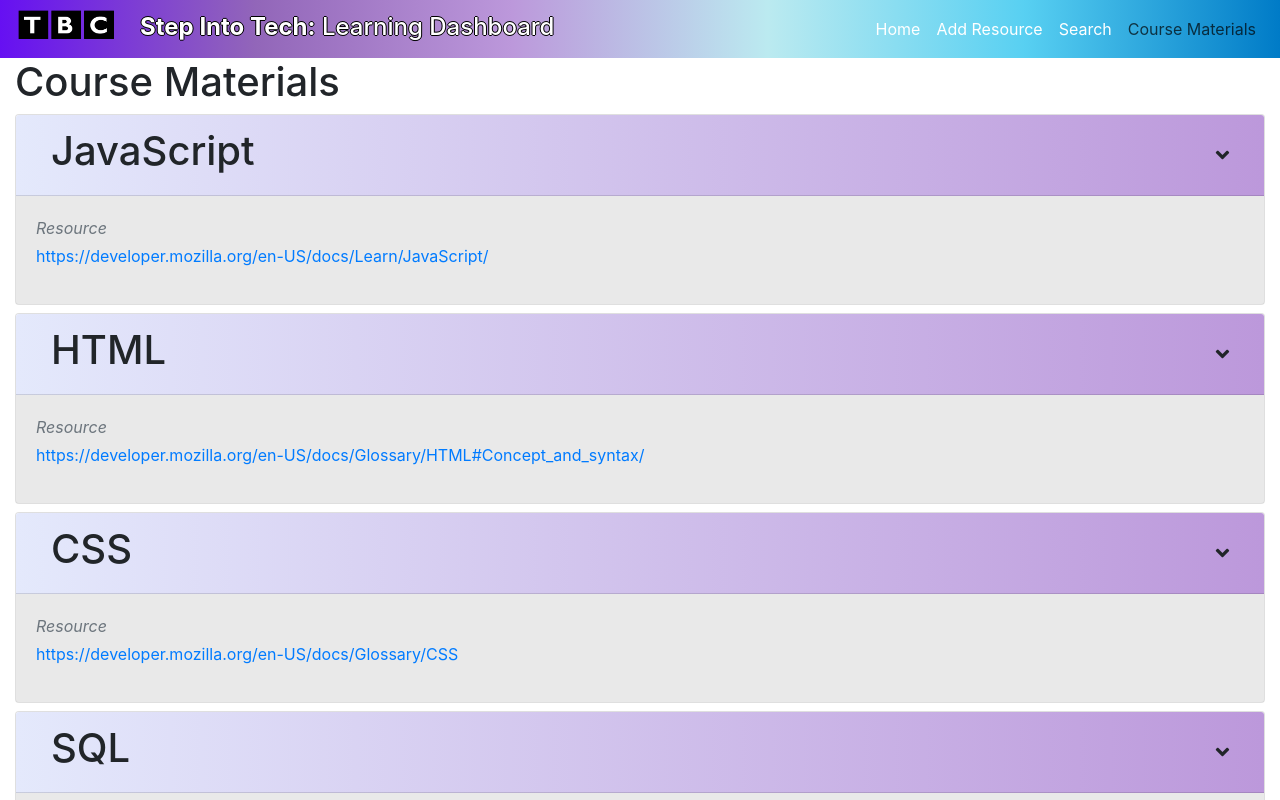
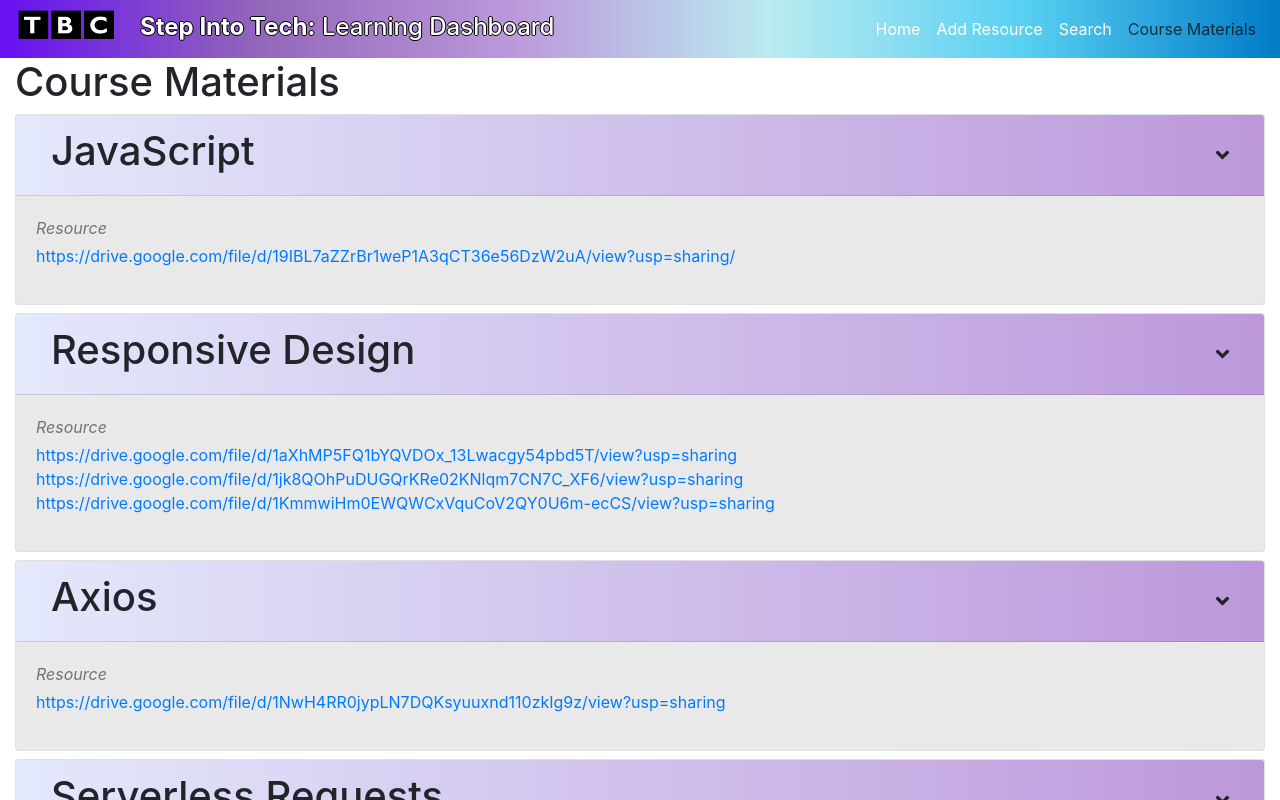
Before and after one commit to learningdashboard/learningdashboard_frontend, a React app: page / in a window 1280 px wide. Both pictures are taken after a click on the link "Course Materials". Shown: the top 800 px of the page. Built offline with nearby package versions, Linux system fonts and the light colour scheme; no server answers.

Commit message:
updated URL with webinars

```diff
--- a/src/viewcomponents/CourseMaterialsView.js
+++ b/src/viewcomponents/CourseMaterialsView.js
@@ -14,19 +14,46 @@ export default class CourseMaterialsView extends React.Component {
             courseMaterials: [
                 {
                     course: "JavaScript",
-                    url: "https://developer.mozilla.org/en-US/docs/Learn/JavaScript/"
+                    urls: ["https://drive.google.com/file/d/19IBL7aZZrBr1weP1A3qCT36e56DzW2uA/view?usp=sharing/"]
                 },
                 {
-                    course: "HTML",
-                    url: "https://developer.mozilla.org/en-US/docs/Glossary/HTML#Concept_and_syntax/"
+                    course: "Responsive Design",
+                    urls: ["https://drive.google.com/file/d/1aXhMP5FQ1bYQVDOx_13Lwacgy54pbd5T/view?usp=sharing",
+                        "https://drive.google.com/file/d/1jk8QOhPuDUGQrKRe02KNlqm7CN7C_XF6/view?usp=sharing",
+                        "https://drive.google.com/file/d/1KmmwiHm0EWQWCxVquCoV2QY0U6m-ecCS/view?usp=sharing"]
                 },
                 {
-                    course: "CSS",
-                    url: "https://developer.mozilla.org/en-US/docs/Glossary/CSS"
+                    course: "Axios",
+                    urls: ["https://drive.google.com/file/d/1NwH4RR0jypLN7DQKsyuuxnd110zkIg9z/view?usp=sharing"]
+                },
+                {
+                    course: "Serverless Requests",
+                    urls: ["https://drive.google.com/file/d/1xmBcArEO6dM1kpT2oSTAuYcSYjrN-7_u/view?usp=sharing",
+                        "https://drive.google.com/file/d/1eFLlEFL8hBc_ZdZypvZaKJu1annDigoh/view?usp=sharing",
+                        "https://drive.google.com/file/d/1iPMFsBFG5hWmAx9oUQg5tTMbN7hTF64F/view?usp=sharing",
+                        "https://drive.google.com/file/d/1tcdrEqWsJRUV0Rf_1kvFcTT4DdKHxPez/view?usp=sharing",
+                        "https://drive.google.com/file/d/1i1d1UZtPrfFl9ts11GYlJLL6m7vC1sWV/view?usp=sharing"
+                    ]
                 },
                 {
                     course: "SQL",
-                    url: "https://www.khanacademy.org/computing/computer-programming/sql/"
+                    urls: ["https://drive.google.com/file/d/1tcdrEqWsJRUV0Rf_1kvFcTT4DdKHxPez/view?usp=sharing",
+                        "https://drive.google.com/file/d/1i1d1UZtPrfFl9ts11GYlJLL6m7vC1sWV/view?usp=sharing"]
+                },
+                {
+                    course: "React",
+                    urls: ["https://drive.google.com/file/d/18h04-lEuc9BCI9bZEjxJyF2hyJvRghLv/view?usp=sharing",
+                        "https://drive.google.com/file/d/17cAc18taaaf3Ga34FoblCv29vgD58ELo/view?usp=sharing",
+                        "https://drive.google.com/file/d/1lGR_fBm-w6Mjj3y3uFpjo8R4iyWKEIc6/view?usp=sharing",
+                        "https://drive.google.com/file/d/1_hlktJFqvNBCBJiqryhL3gmxytZSvZvY/view?usp=sharing",
+                        "https://drive.google.com/file/d/1BOKC9hp2CLC4ZmCdxPzfnXhRj8PrDdC3/view?usp=sharing",
+                        "https://drive.google.com/file/d/1WjflDVJZVtU9Ax0X4k9enz547ouLTskK/view?usp=sharing",
+                        "https://drive.google.com/file/d/13Ueo0dlbQuru0UpqmELTksIND5zP2Ccl/view?usp=sharing",
+                        "https://drive.google.com/file/d/1PKoUG3nNilRioaDVxheHRqycmDc--0Ir/view?usp=sharing"]
+                },
+                {
+                    course: "Professional Development",
+                    urls: ["https://drive.google.com/file/d/1RoDOrLgx46R4B-_hWIRujfQp28tS9yka/view?usp=sharing"]
                 }
             ],
             isOpen: false
@@ -65,7 +92,14 @@ export default class CourseMaterialsView extends React.Component {
                                     <CardBody>
                                         <div className="mb-1 text-muted"><em>Resource</em></div>
                                         <div><p>
-                                    <CardLink className="d-block"><a href={materials.url} target="_blank">{materials.url}</a></CardLink>
+                                            <CardLink className="d-block">
+                                                {materials.urls.map(url =>
+                                                <div>
+                                                 <a href={url} target="_blank">{url}</a>
+                                                 <br></br>
+                                                </div>
+                                                )}
+                                            </CardLink>
                                         </p></div>
                                     </CardBody>
                                 </Collapse>
@@ -84,3 +118,4 @@ export default class CourseMaterialsView extends React.Component {
 //make each card independent dependant on topic
 //make the cards components but identify its unique aspects
 // each card needs its own state = each the crds will need its own open/close function [independent]
+//change URL sources to  googledocs
```
